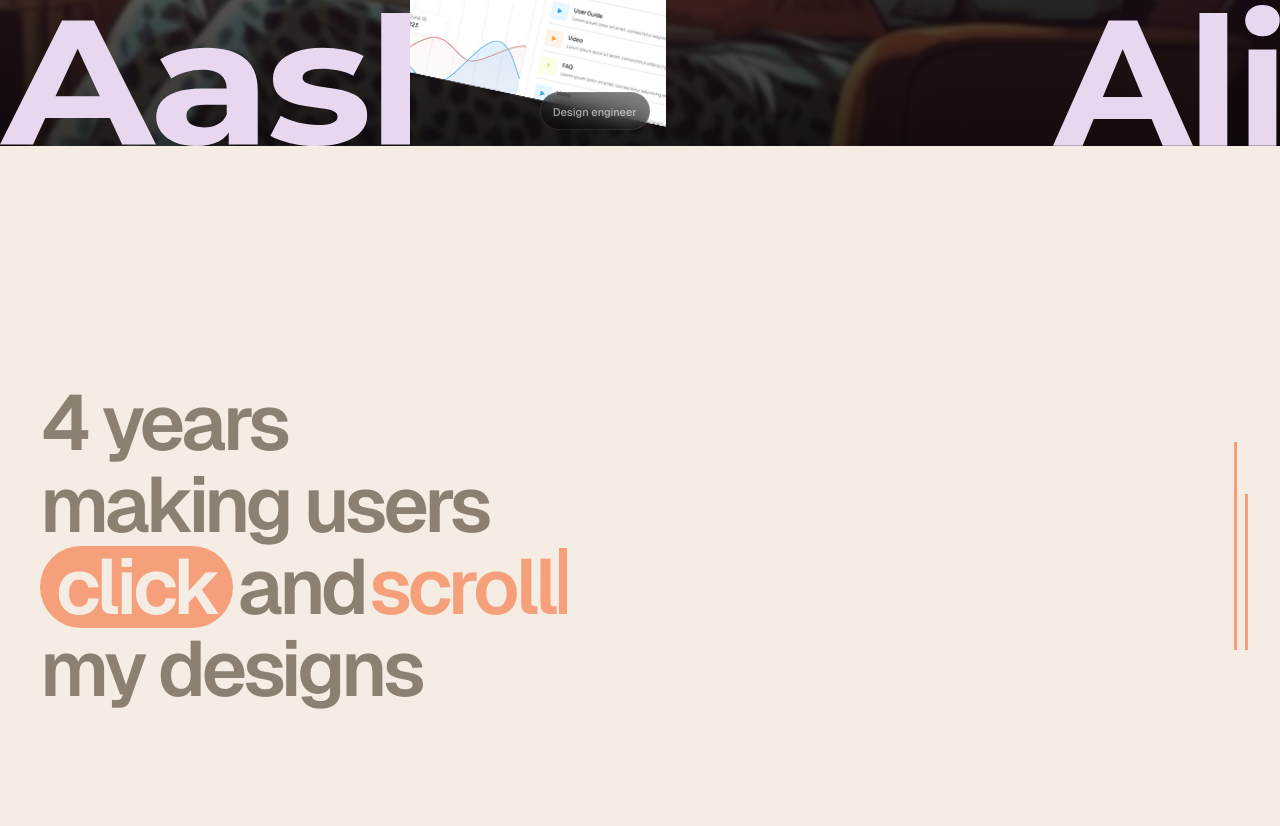
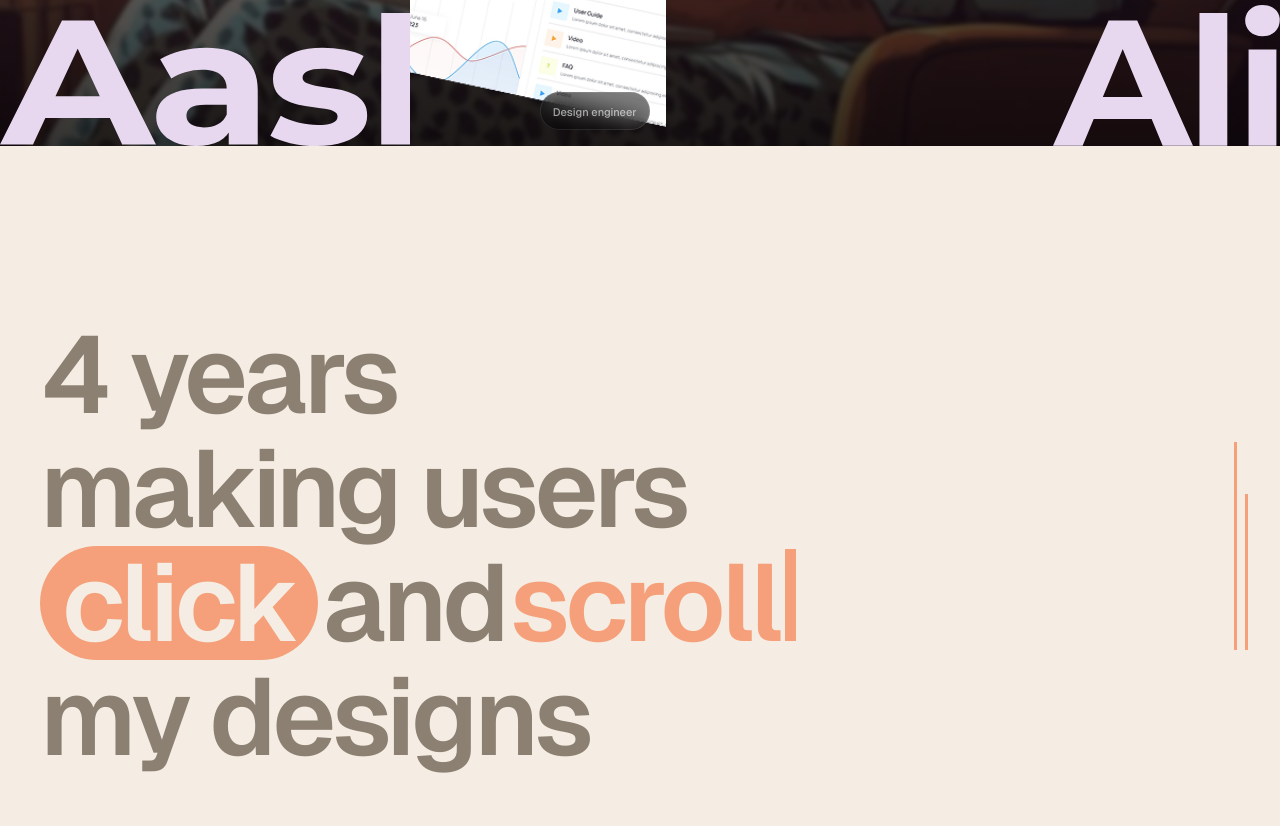
Before and after one commit to aashifuxdev/new-portfolio, a Next.js app: page / in a window 1280 px wide. Shown: the part 654-1480 px from the top of the page. Built offline with nearby package versions, Linux system fonts and the light colour scheme.

Commit message:
Fit stats section to viewport height and increase font size
https://claude.ai/code/session_013pGGL4XccxgF514E7uMjSG

```diff
--- a/components/StatsSection.tsx
+++ b/components/StatsSection.tsx
@@ -4,7 +4,7 @@ import { motion, useInView, type Variants } from "framer-motion";
 import { useRef, useEffect, useState } from "react";
 
 const headingStyle = {
-  fontSize: "clamp(42px, 6.5vw, 78px)",
+  fontSize: "clamp(52px, 8.5vw, 112px)",
   fontWeight: 600,
   lineHeight: "105%",
   letterSpacing: "-0.35vw",
@@ -39,7 +39,7 @@ export default function StatsSection() {
   };
 
   return (
-    <section className="min-h-[100dvh] bg-cream flex items-center relative overflow-hidden px-4 md:px-10 py-24">
+    <section className="h-[100dvh] bg-cream flex items-center relative overflow-hidden px-4 md:px-10">
       <div className="absolute right-8 top-1/2 -translate-y-1/2 hidden md:flex gap-2 items-end h-52">
         <motion.div
           initial={{ scaleY: 0 }}
```
